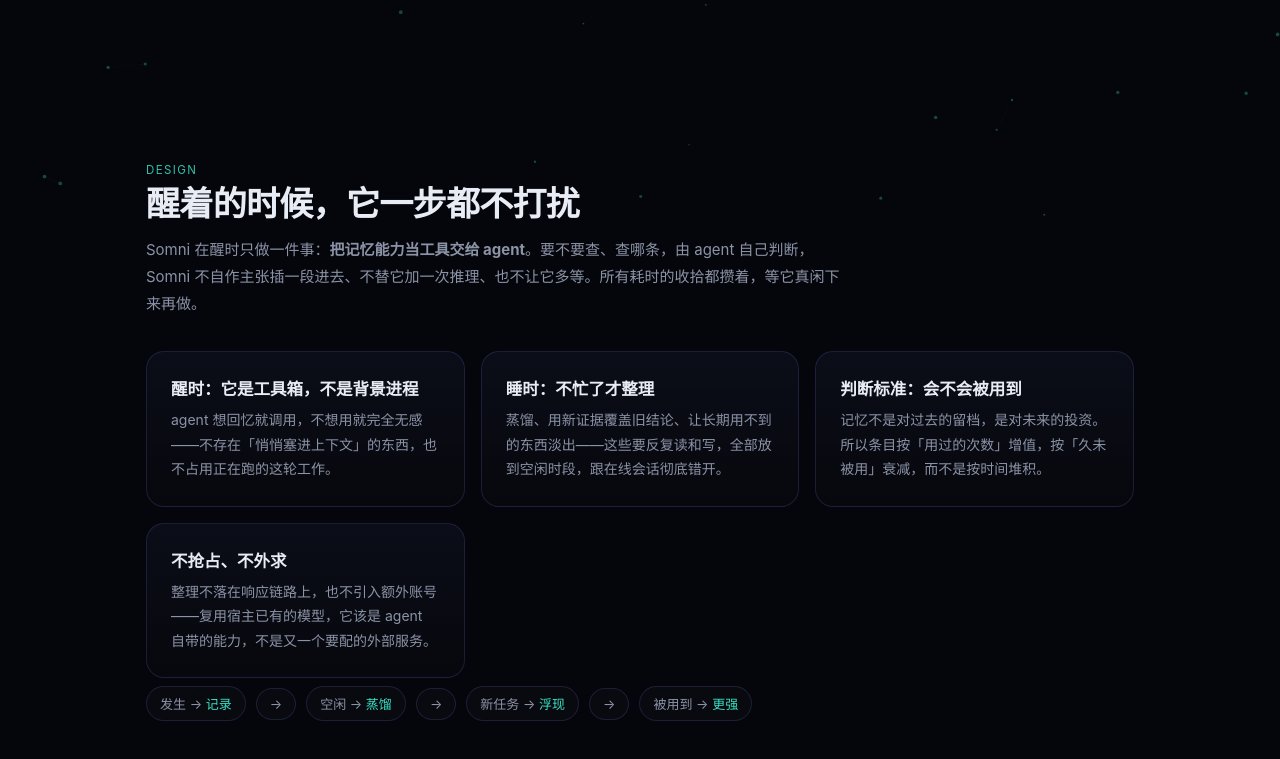
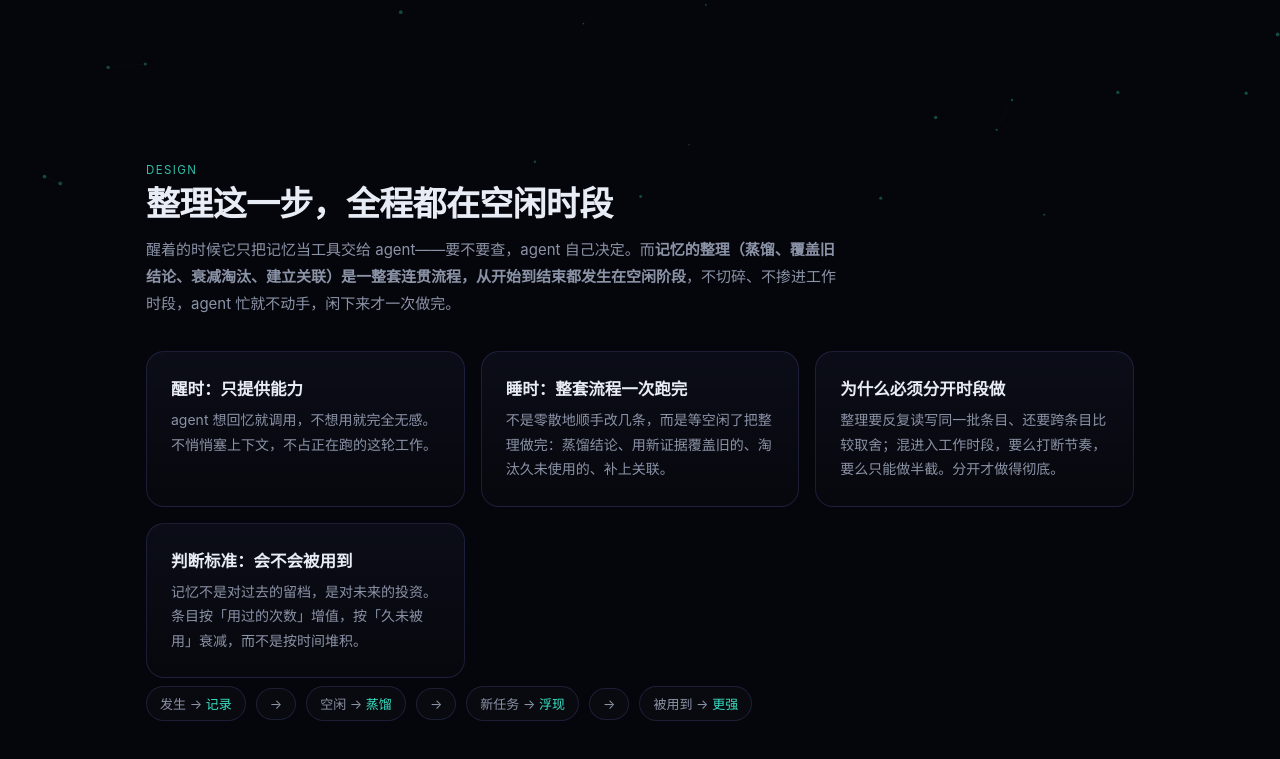
Before and after one commit to liuqingman/dsh-somni, a website: page docs/index.html in a window 1280 px wide. Shown: the part 551-1310 px from the top of the page. Drawn offline with Linux system fonts and the light colour scheme.

Commit message:
docs(site): 重点改为「整理整套流程全程在空闲阶段」

```diff
--- a/docs/index.html
+++ b/docs/index.html
@@ -110,13 +110,13 @@ footer a{color:var(--dim)}
 
 <section id="how" class="reveal">
   <div class="tag">Design</div>
-  <h2>醒着的时候，它一步都不打扰</h2>
-  <p class="lead">Somni 在醒时只做一件事：<b>把记忆能力当工具交给 agent</b>。要不要查、查哪条，由 agent 自己判断，Somni 不自作主张插一段进去、不替它加一次推理、也不让它多等。所有耗时的收拾都攒着，等它真闲下来再做。</p>
+  <h2>整理这一步，全程都在空闲时段</h2>
+  <p class="lead">醒着的时候它只把记忆当工具交给 agent——要不要查，agent 自己决定。而<b>记忆的整理（蒸馏、覆盖旧结论、衰减淘汰、建立关联）是一整套连贯流程，从开始到结束都发生在空闲阶段</b>，不切碎、不掺进工作时段，agent 忙就不动手，闲下来才一次做完。</p>
   <div class="grid g2" style="margin-top:26px">
-    <div class="card"><h3>醒时：它是工具箱，不是背景进程</h3><p>agent 想回忆就调用，不想用就完全无感——不存在「悄悄塞进上下文」的东西，也不占用正在跑的这轮工作。</p></div>
-    <div class="card"><h3>睡时：不忙了才整理</h3><p>蒸馏、用新证据覆盖旧结论、让长期用不到的东西淡出——这些要反复读和写，全部放到空闲时段，跟在线会话彻底错开。</p></div>
-    <div class="card"><h3>判断标准：会不会被用到</h3><p>记忆不是对过去的留档，是对未来的投资。所以条目按「用过的次数」增值，按「久未被用」衰减，而不是按时间堆积。</p></div>
-    <div class="card"><h3>不抢占、不外求</h3><p>整理不落在响应链路上，也不引入额外账号——复用宿主已有的模型，它该是 agent 自带的能力，不是又一个要配的外部服务。</p></div>
+    <div class="card"><h3>醒时：只提供能力</h3><p>agent 想回忆就调用，不想用就完全无感。不悄悄塞上下文，不占正在跑的这轮工作。</p></div>
+    <div class="card"><h3>睡时：整套流程一次跑完</h3><p>不是零散地顺手改几条，而是等空闲了把整理做完：蒸馏结论、用新证据覆盖旧的、淘汰久未使用的、补上关联。</p></div>
+    <div class="card"><h3>为什么必须分开时段做</h3><p>整理要反复读写同一批条目、还要跨条目比较取舍；混进入工作时段，要么打断节奏，要么只能做半截。分开才做得彻底。</p></div>
+    <div class="card"><h3>判断标准：会不会被用到</h3><p>记忆不是对过去的留档，是对未来的投资。条目按「用过的次数」增值，按「久未被用」衰减，而不是按时间堆积。</p></div>
   </div>
   <div class="flow">
     <span>发生 → <b>记录</b></span><span>→</span>
```
